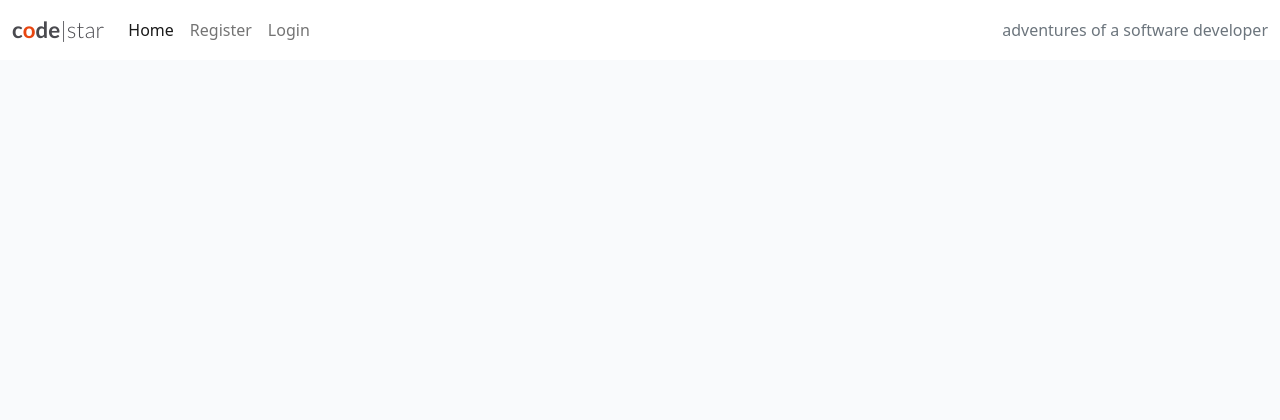
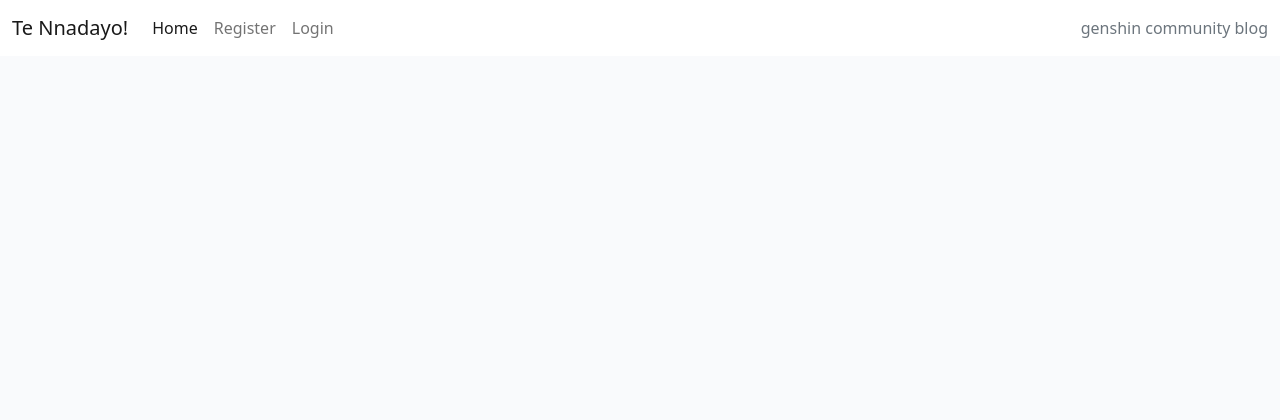
Before and after one commit to charlie-vf/genshin-blog-project, a Django app: page / in a window 1280 px wide. Shown: the top 420 px of the page. Run offline with Django 3.2, Linux system fonts and the light colour scheme; data that the repository does not hold is empty.

Commit message:
Link up login/logout functionality

```diff
--- a/genshin/urls.py
+++ b/genshin/urls.py
@@ -20,4 +20,5 @@ urlpatterns = [
     path('admin/', admin.site.urls),
     path('summernote/', include('django_summernote.urls')),
     path('', include('blog.urls'), name='blog_urls'),
+    path('accounts/', include('allauth.urls')),
 ]
--- a/templates/account/login.html
+++ b/templates/account/login.html
@@ -16,8 +16,8 @@
         To leave comments or like posts, please login first.
       </p>
       <p>
-        If you
-        have not created an account yet, then <a class="link" href="{{ signup_url }}">sign up</a>
+        If you have not created an account yet, then
+        <a class="link" href="{{ signup_url }}">sign up</a>
         here.{% endblocktrans %}
       </p>
     </div>
--- a/templates/base.html
+++ b/templates/base.html
@@ -4,7 +4,7 @@
 <html class="h-100">
 
 <head>
-    <title>CodeStar Blog</title>
+    <title>Genshin Community Blog</title>
 
     <link rel="preconnect" href="https://fonts.gstatic.com">
     <link href="https://fonts.googleapis.com/css2?family=Roboto:wght@300&display=swap" rel="stylesheet">
@@ -26,8 +26,7 @@
 
     <nav class="navbar navbar-expand-lg navbar-light bg-white">
         <div class="container-fluid">
-            <a class="navbar-brand" href="{% url 'home' %}"><span class="brand">c<span class="red-o">o</span>de<span
-                        class="thin">|star</span></span></span></a>
+            <a class="navbar-brand" href="{% url 'home' %}">Te Nnadayo!</a>
             <button class="navbar-toggler" type="button" data-bs-toggle="collapse" data-bs-target="#navbarText"
                 aria-controls="navbarText" aria-expanded="false" aria-label="Toggle navigation">
                 <span class="navbar-toggler-icon"></span>
@@ -39,19 +38,19 @@
                     </li>
                     {% if user.is_authenticated %}
                     <li class="nav-item">
-                        <a class="nav-link" href="#">Logout</a>
+                        <a class="nav-link" href="{% url 'account_logout' %}">Logout</a>
                     </li>
                     {% else %}
                     <li class="nav-item">
-                        <a class="nav-link" href="#">Register</a>
+                        <a class="nav-link" href="{% url 'account_signup' %}">Register</a>
                     </li>
                     <li class="nav-item">
-                        <a class="nav-link" href="#">Login</a>
+                        <a class="nav-link" href="{% url 'account_login' %}">Login</a>
                     </li>
                     {% endif %}
                 </ul>
                 <span class="navbar-text text-muted">
-                    adventures of a software developer
+                    genshin community blog
                 </span>
             </div>
         </div>
```
